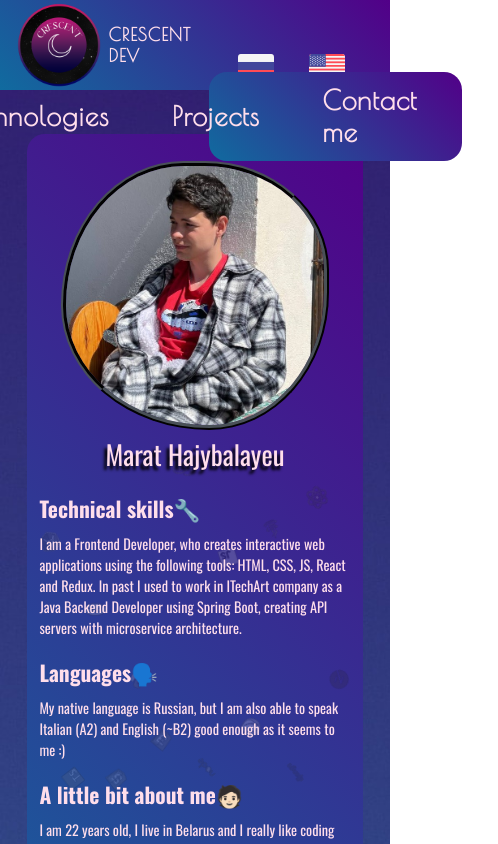
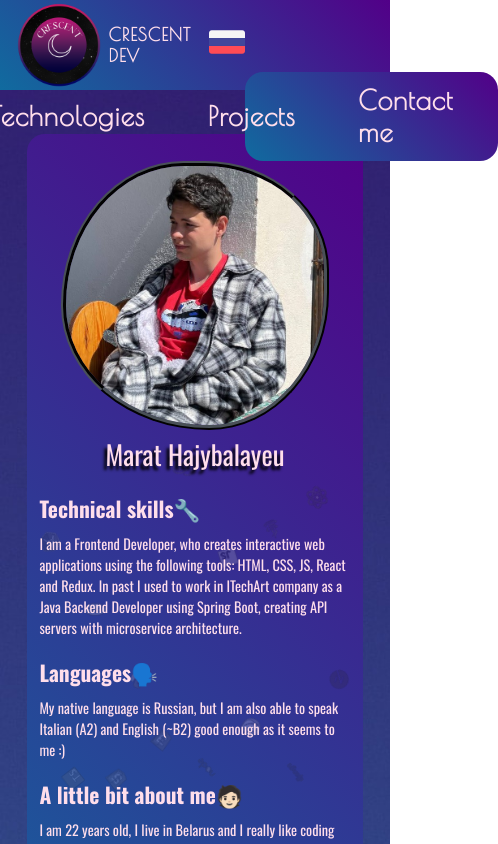
Before and after one commit to Crescent17/cv, a React (Vite) app: page / in a window 390 px wide. Shown: the top 844 px of the page, 498 px wide, since content can reach past the window. Built offline with nearby package versions, Linux system fonts and the light colour scheme.

Commit message:
display only one flag that is opposite for flag that's now current, add media queries

```diff
--- a/src/components/language/ChangeLanguage.jsx
+++ b/src/components/language/ChangeLanguage.jsx
@@ -1,14 +1,10 @@
 import styled from "styled-components";
+import {useIntl} from "react-intl";
 
 const Div = styled.div`
-  position: absolute;
-  display: flex;
   color: #fff;
   column-gap: 4rem;
   font-size: 3rem;
-  top: 3rem;
-  transform: translateY(50%);
-  right: 5rem;
 
   & a {
     transition: all 1s;
@@ -16,6 +12,10 @@ const Div = styled.div`
     &:hover {
       color: #da1146;
     }
+  }
+
+  @media (max-width: 74rem) {
+    column-gap: 2rem;
   }
 `
 
@@ -30,20 +30,21 @@ const Img = styled.img`
 `
 
 export default function ChangeLanguage({setLocale}) {
+    const intl = useIntl()
+    const currentLocale = intl.locale
     return (
         <Div>
-            <a onClick={(e) => {
+            {currentLocale === 'ru' ? <a onClick={(e) => {
+                e.preventDefault()
+                setLocale('en')
+            }} href='#'>
+                <Img src='/img/English%20Language.svg' alt="Choose english language"/>
+            </a> : <a onClick={(e) => {
                 e.preventDefault()
                 setLocale('ru')
             }} href='#'>
                 <Img src='/img/Russian%20Language.svg' alt="Choose russian language"/>
-            </a>
-            <a onClick={(e) => {
-                e.preventDefault()
-                setLocale('en')
-            }} href='#'>
-                <Img src='/img/English%20Language.svg' alt="Choose english language"/>
-            </a>
+            </a>}
         </Div>
     )
 }
```
